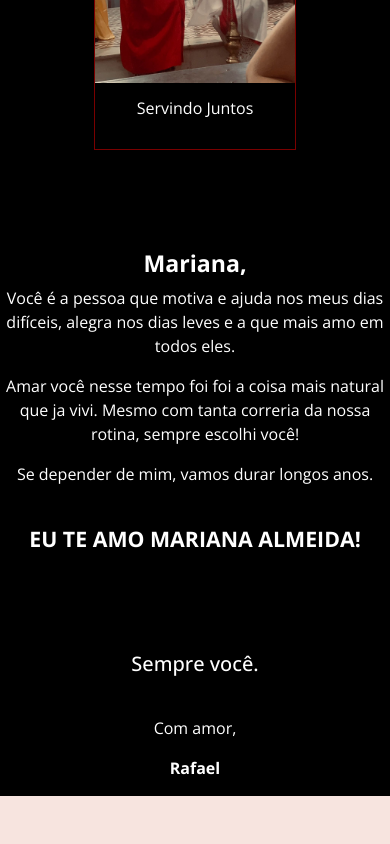
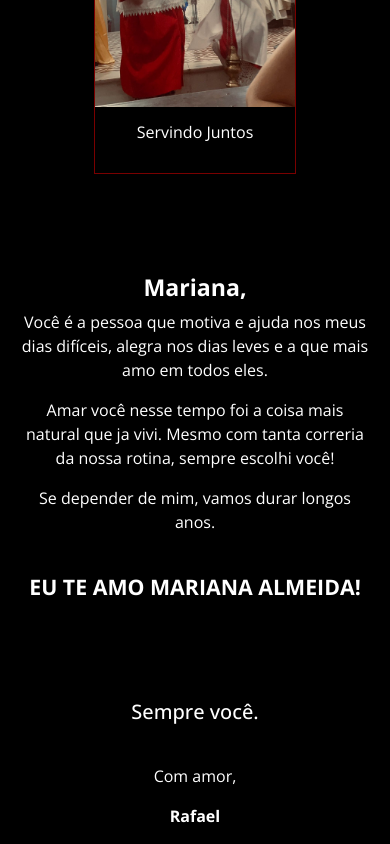
Before and after one commit to rafamoreira11/birthday, a React (Vite) app in the folder birthday-mariana/: page /gallery in a window 390 px wide. Shown: the part 4299-5143 px from the top of the page. Before the commit the page ends 5095 px from the top, so only its background shows below. Built offline with nearby package versions, Linux system fonts and the light colour scheme.

Commit message:
Corrigindo bugs

```diff
--- a/birthday-mariana/src/pages/gallery/index.jsx
+++ b/birthday-mariana/src/pages/gallery/index.jsx
@@ -65,7 +65,7 @@ function Gallery() {
         <section className='homenagem-texts'>
           <h3> <strong>Mariana,</strong></h3>
           <p>Você é a pessoa que motiva e ajuda nos meus dias difíceis, alegra nos dias leves e a que mais amo em todos eles.</p>
-          <p>Amar você nesse tempo foi foi a coisa mais natural que ja vivi. Mesmo com tanta correria da nossa rotina, sempre escolhi você!</p>
+          <p>Amar você nesse tempo foi a coisa mais natural que ja vivi. Mesmo com tanta correria da nossa rotina, sempre escolhi você!</p>
           <p>Se depender de mim, vamos durar longos anos.</p>
           <h4>EU TE AMO MARIANA ALMEIDA!</h4>
           <h5>Sempre você.</h5>
--- a/birthday-mariana/src/pages/gallery/style.css
+++ b/birthday-mariana/src/pages/gallery/style.css
@@ -96,7 +96,8 @@
 }
 
 .homenagem-texts{
-
+    width: 100%;
+    text-align: center;
     margin-top: 100px;
     color: rgb(255, 255, 255);
 }
@@ -127,4 +128,12 @@
         text-align: center;
     }
 
+    .foryou{
+        width: 90%;
+    }
+
+    .homenagem-texts{
+        width: 90%;
+    }
+
 }
```
